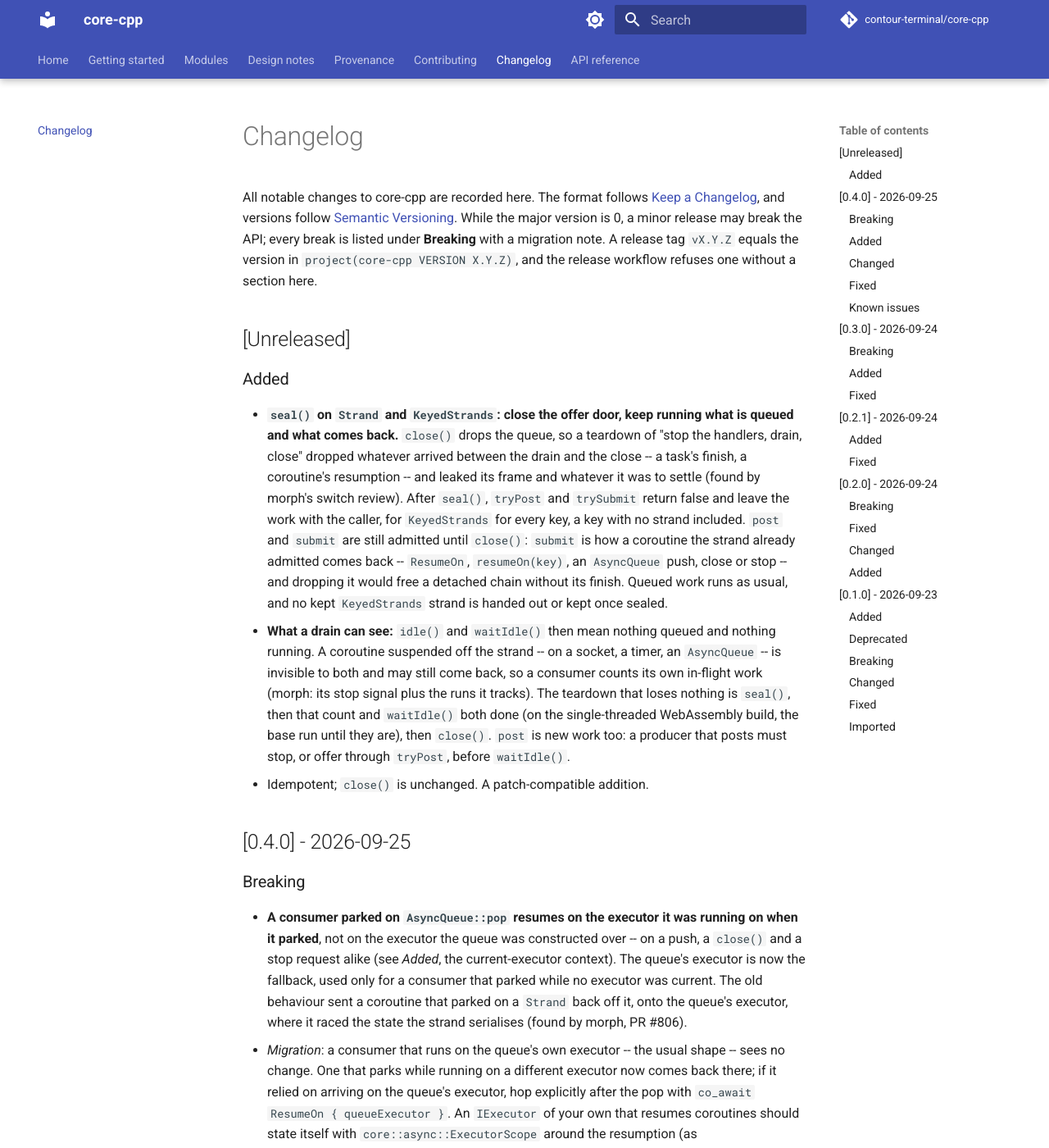
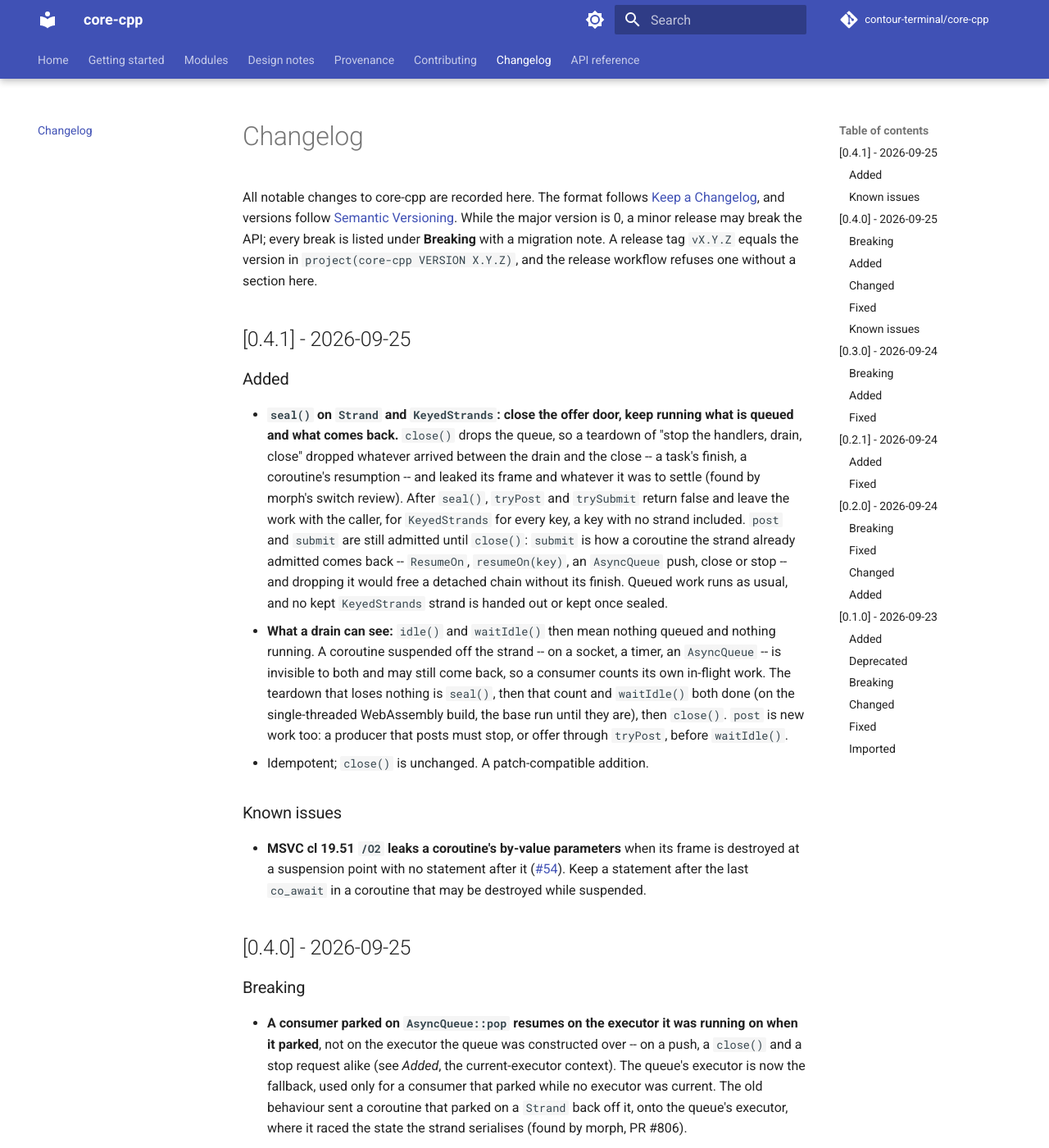
Before and after one commit to contour-terminal/core-cpp, an MkDocs documentation site: the page built from docs/changelog.md, in a window 1280 px wide and 1400 px high. Shown: the whole window at 82% size. Built offline with MkDocs 1.6.1 and Material for MkDocs 9.7.7, drawn with Linux system fonts in a browser that asks for light colours; comment, search, counter and statistics services are not loaded.

Commit message:
Release 0.4.1
Signed-off-by: Christian Parpart <christian@parpart.family>

````diff
--- a/CHANGELOG.md
+++ b/CHANGELOG.md
@@ -7,7 +7,7 @@ release may break the API; every break is listed under **Breaking** with a migra
 release tag `vX.Y.Z` equals the version in `project(core-cpp VERSION X.Y.Z)`, and the release
 workflow refuses one without a section here.
 
-## [Unreleased]
+## [0.4.1] - 2026-09-25
 
 ### Added
 
@@ -23,12 +23,18 @@ workflow refuses one without a section here.
   `KeyedStrands` strand is handed out or kept once sealed.
   - **What a drain can see:** `idle()` and `waitIdle()` then mean nothing queued and nothing
     running. A coroutine suspended off the strand -- on a socket, a timer, an `AsyncQueue` -- is
-    invisible to both and may still come back, so a consumer counts its own in-flight work (morph:
-    its stop signal plus the runs it tracks). The teardown that loses nothing is `seal()`, then that
+    invisible to both and may still come back, so a consumer counts its own in-flight work. The teardown that loses nothing is `seal()`, then that
     count and `waitIdle()` both done (on the single-threaded WebAssembly build, the base run until
     they are), then `close()`. `post` is new work too: a producer that posts must stop, or offer
     through `tryPost`, before `waitIdle()`.
   - Idempotent; `close()` is unchanged. A patch-compatible addition.
+
+### Known issues
+
+- **MSVC cl 19.51 `/O2` leaks a coroutine's by-value parameters** when its frame is destroyed at
+  a suspension point with no statement after it
+  ([#54](https://github.com/contour-terminal/core-cpp/issues/54)). Keep a statement after the
+  last `co_await` in a coroutine that may be destroyed while suspended.
 
 ## [0.4.0] - 2026-09-25
 
--- a/CMakeLists.txt
+++ b/CMakeLists.txt
@@ -3,7 +3,7 @@ cmake_minimum_required(VERSION 3.25...3.31)
 
 # The version literal is the source of truth; a release tag must equal it.
 project(core-cpp
-    VERSION 0.4.0
+    VERSION 0.4.1
     DESCRIPTION "Shared C++23 foundation libraries of the Contour Terminal projects"
     HOMEPAGE_URL "https://github.com/contour-terminal/core-cpp"
     LANGUAGES CXX)
--- a/docs/getting-started/cpm.md
+++ b/docs/getting-started/cpm.md
@@ -9,7 +9,7 @@ as a subproject. This is how endo, fastcached, tuidu, Lightweight's `dbtool` and
 CPMAddPackage(
     NAME core-cpp
     GITHUB_REPOSITORY contour-terminal/core-cpp
-    GIT_TAG v0.4.0
+    GIT_TAG v0.4.1
     SYSTEM YES              # core-cpp headers never trip your -Werror
     EXCLUDE_FROM_ALL YES    # build only what you link
     OPTIONS "CORE_CPP_WITH_TUI ON" "CORE_CPP_WITH_TLS OFF")
--- a/docs/getting-started/install.md
+++ b/docs/getting-started/install.md
@@ -67,7 +67,7 @@ that is not in any export set.
 ```
 
 ```cmake
-CPMAddPackage(NAME core-cpp GITHUB_REPOSITORY contour-terminal/core-cpp GIT_TAG v0.4.0
+CPMAddPackage(NAME core-cpp GITHUB_REPOSITORY contour-terminal/core-cpp GIT_TAG v0.4.1
               OPTIONS "CORE_CPP_INSTALL ON")
 ```
 
````
Also changed, not shown: README.md (+2 -2 lines).
